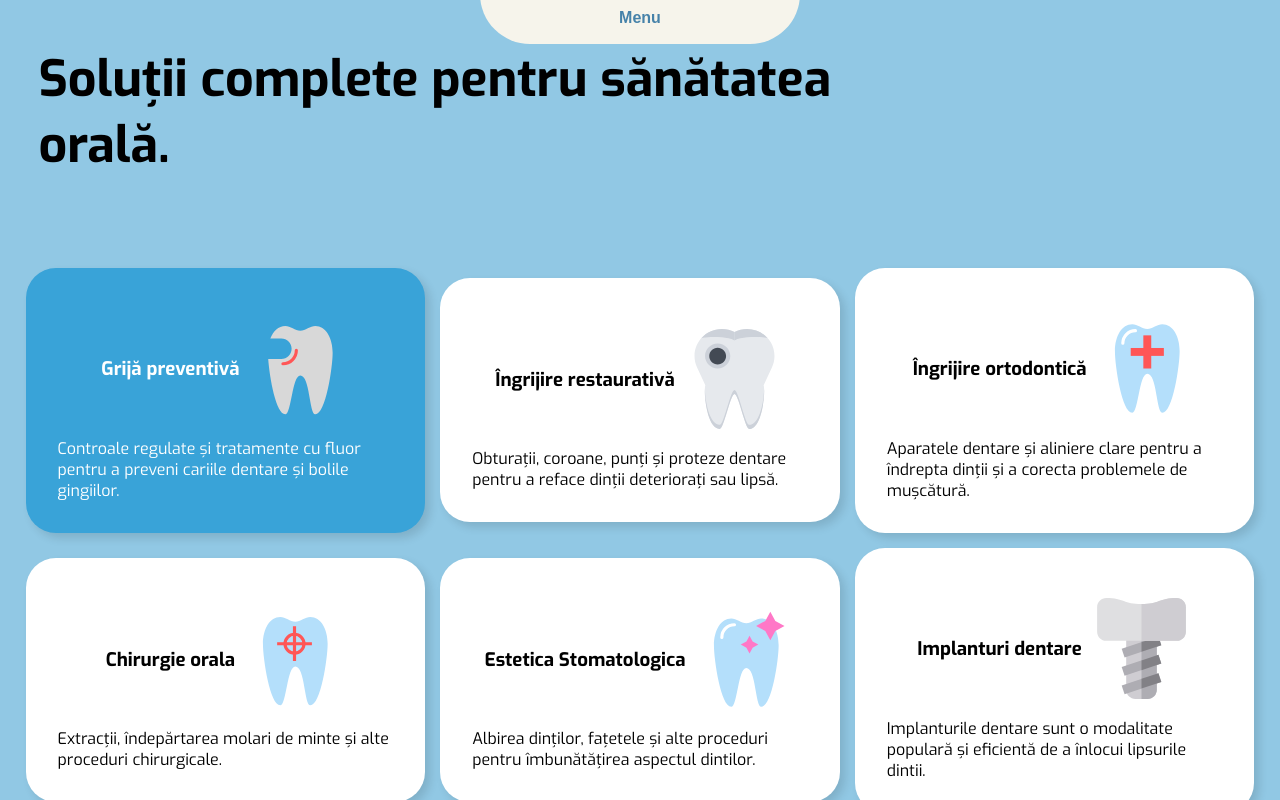
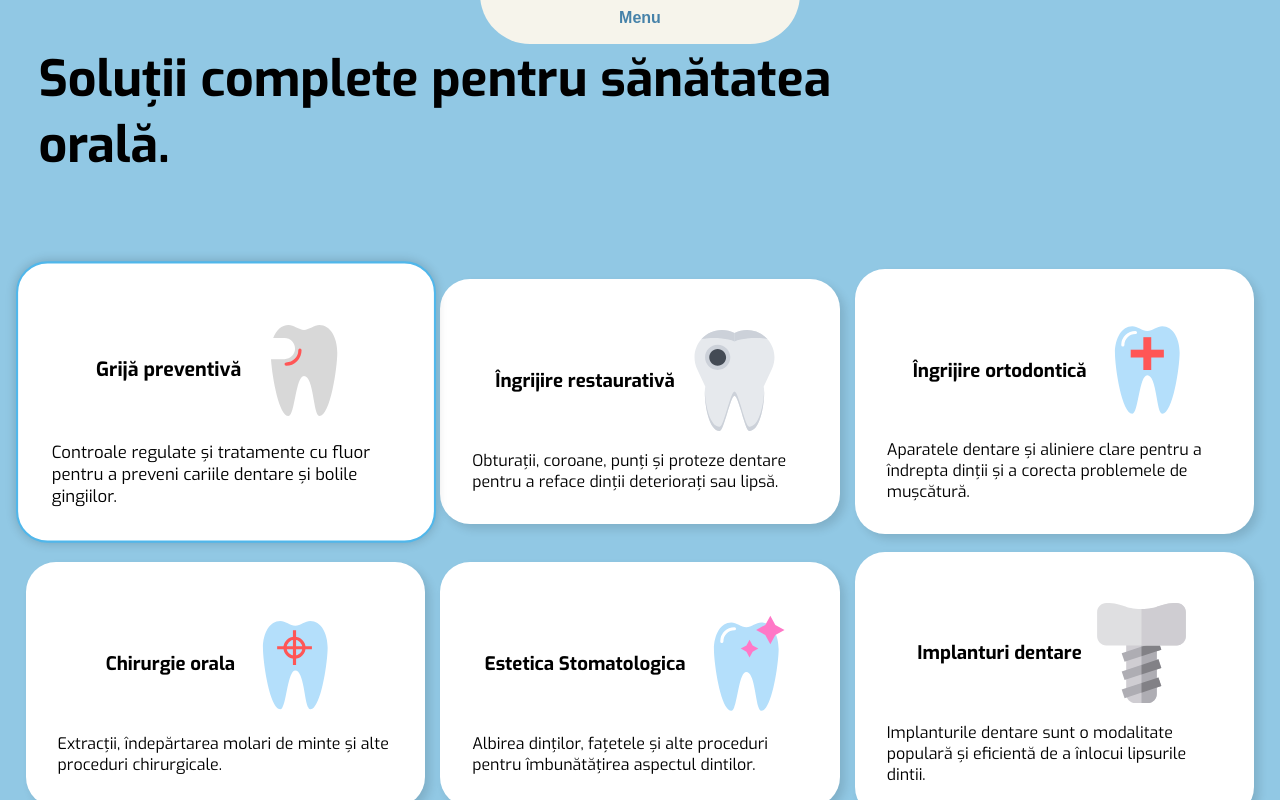
Before and after one commit to iamalexstanciu/dentist-clinic, a React (Create React App) app: page / in a window 1280 px wide. In both pictures the pointer is over the element 225 px from the left and 1218 px from the top of the page. Shown: the part 818-1618 px from the top of the page. Built offline with nearby package versions, Linux system fonts and the light colour scheme; a web font is replaced by a local one.

Commit message:
Changed effect services.

```diff
--- a/src/style/services.css
+++ b/src/style/services.css
@@ -35,12 +35,17 @@ width: 20rem;
 min-height: 15rem;
 font-family: 'Exo',
         sans-serif;
+        transition: transform 0.3s;
 }
 
 .widget-services:hover {
-    background-color:#39a3d8;
-    color: #fff;
+    transform: scale(1.05);
+        /* Enlarge the widget on hover */
+        box-shadow: 0 0 10px rgba(0, 0, 0, 0.2);
+        /* Add a subtle box shadow on hover */
+        border: 2px solid #50b7eb;
 }
+
 
 .services-title-container {
 text-align: left;
```
